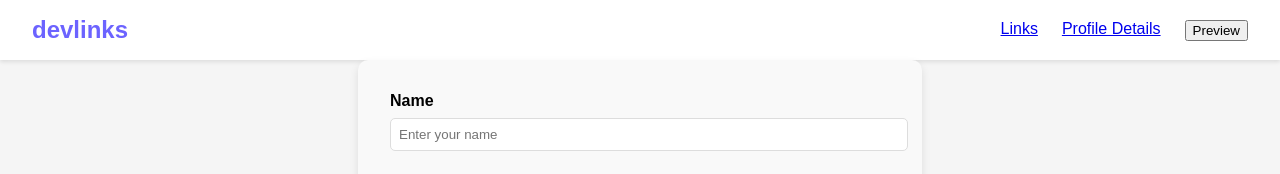
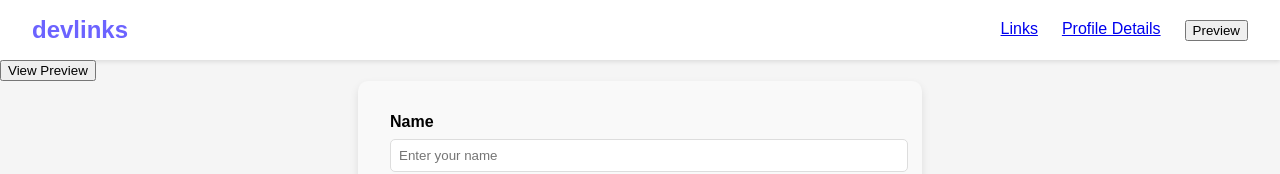
Before and after one commit to BHObserver/Link-sharing-app, a React (Create React App) app: page / in a window 1280 px wide. Shown: the top 174 px of the page. Built offline with nearby package versions, Linux system fonts and the light colour scheme.

Commit message:
Update App.js

```diff
--- a/src/App.js
+++ b/src/App.js
@@ -1,13 +1,33 @@
-import React from 'react';
+import React, { useState } from 'react';
 import './App.scss';
 import Header from './components/header/Header';
 import UserProfileForm from './components/user-profile-form/UserProfileForm';
+import PreviewPage from './components/preview/PreviewPage';
 
 function App() {
+  const [isPreviewVisible, setIsPreviewVisible] = useState(false);
+  const [userProfile, setUserProfile] = useState({
+    name: '',
+    email: '',
+    profilePicture: '',
+    links: [],
+  });
+
+  const handleToggleView = () => {
+    setIsPreviewVisible(!isPreviewVisible);
+  };
+
   return (
     <div className="App">
       <Header />
-      <UserProfileForm />
+      <button className="toggle-button" onClick={handleToggleView}>
+        {isPreviewVisible ? 'Edit Profile' : 'View Preview'}
+      </button>
+      {isPreviewVisible ? (
+        <PreviewPage userProfile={userProfile} />
+      ) : (
+        <UserProfileForm setUserProfile={setUserProfile} />
+      )}
     </div>
   );
 }
```
